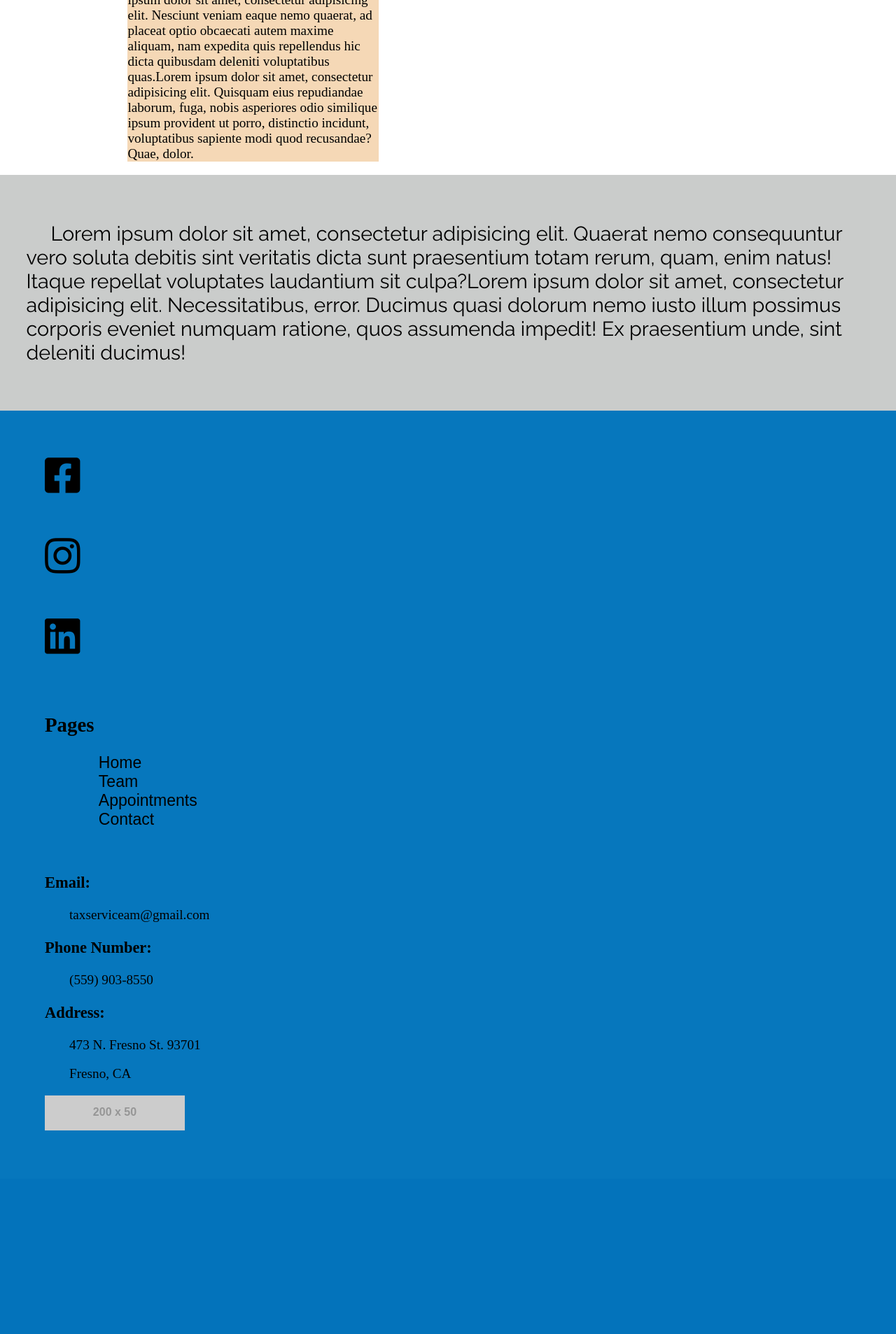
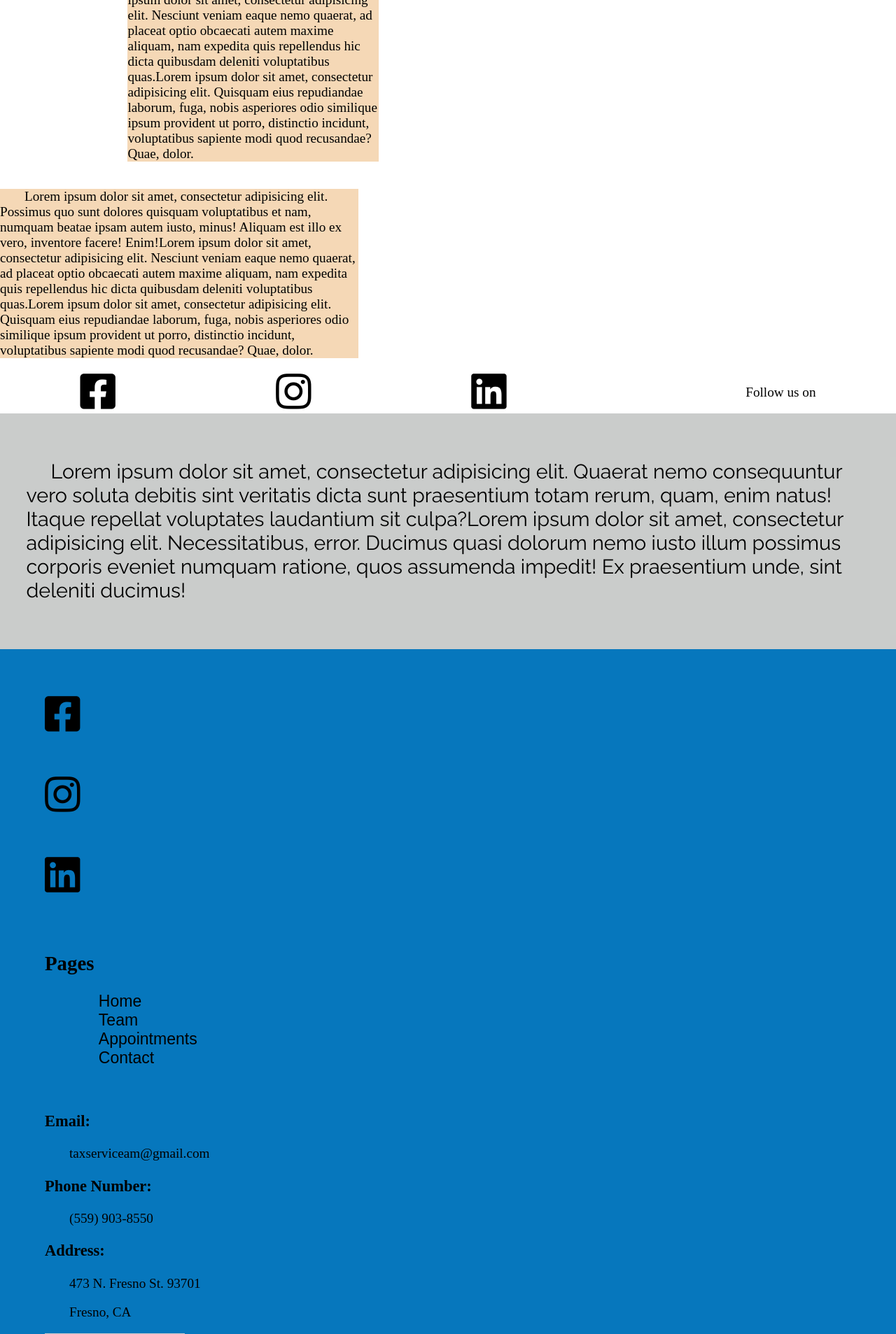
Before and after one commit to Jasmineb0112/Client-Project, a PHP site: page /contact.php in a window 1280 px wide. Shown: the part 617-2524 px from the top of the page at 70% size. Before the commit the page ends 2233 px from the top, so only its background shows below. Run offline with PHP 8.4, Linux system fonts and the light colour scheme; grey boxes labelled with a size stand in for pictures from a placeholder-image service; some libraries are stand-ins or nearby versions.

Commit message:
code from contact

```diff
--- a/contact.php
+++ b/contact.php
@@ -28,6 +28,7 @@ src="https://maps.googleapis.com/maps/api/js?key=    YOUR_API_KEY   &callback=in
 </div>
 
 <h1>CONTACT US</h1>
+<span class="full-text">
        <div class="flex-container">
 
         <div class="fifty">
@@ -54,7 +55,23 @@ src="https://maps.googleapis.com/maps/api/js?key=    YOUR_API_KEY   &callback=in
                 </div>
                 </div>
     </div>
+    </span>
 
+<span class="half-text">
+
+        <div class="half">
+            <p class="left">Lorem ipsum dolor sit amet, consectetur adipisicing elit. Possimus quo sunt dolores quisquam voluptatibus et nam, numquam beatae ipsam autem iusto, minus! Aliquam est illo ex vero, inventore facere! Enim!Lorem ipsum dolor sit amet, consectetur adipisicing elit. Nesciunt veniam eaque nemo quaerat, ad placeat optio obcaecati autem maxime aliquam, nam expedita quis repellendus hic dicta quibusdam deleniti voluptatibus quas.Lorem ipsum dolor sit amet, consectetur adipisicing elit. Quisquam eius repudiandae laborum, fuga, nobis asperiores odio similique ipsum provident ut porro, distinctio incidunt, voluptatibus sapiente modi quod recusandae? Quae, dolor.</p>
+        </div>
+    <!-- add the icons of facebook, insta, and linkedin-->
+    <div class="flex-container ">
+
+         <i class="fab fa-facebook-square fa-3x  "></i>
+          <i class="fab fa-instagram fa-3x  "></i>
+          <i class="fab fa-linkedin fa-3x  icon"></i>
+          <p>Follow us on</p>
+
+                </div>
+    </span>
 
 
 <div class="flex-container">
```
Lines whose indentation alone changed are shown as unchanged.
